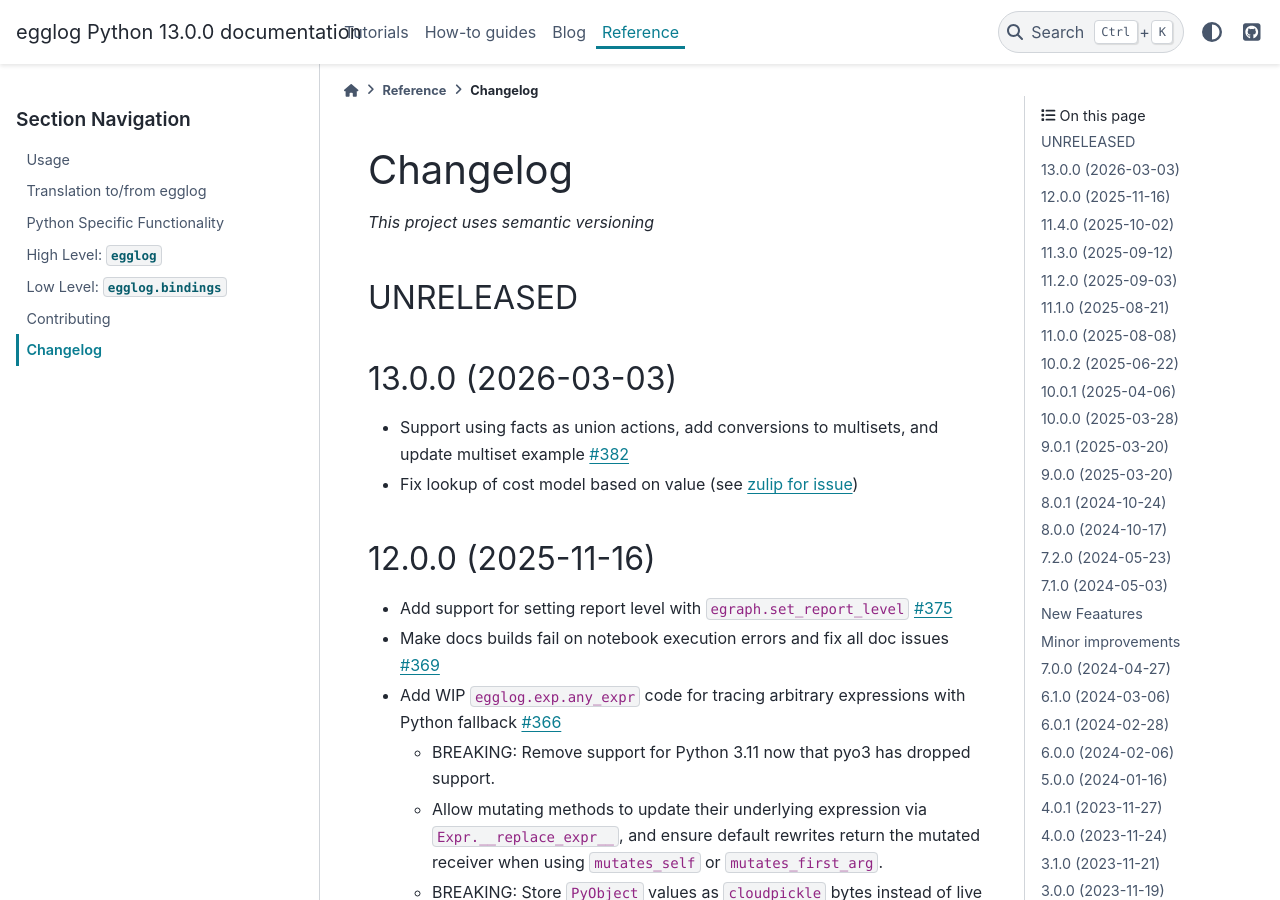
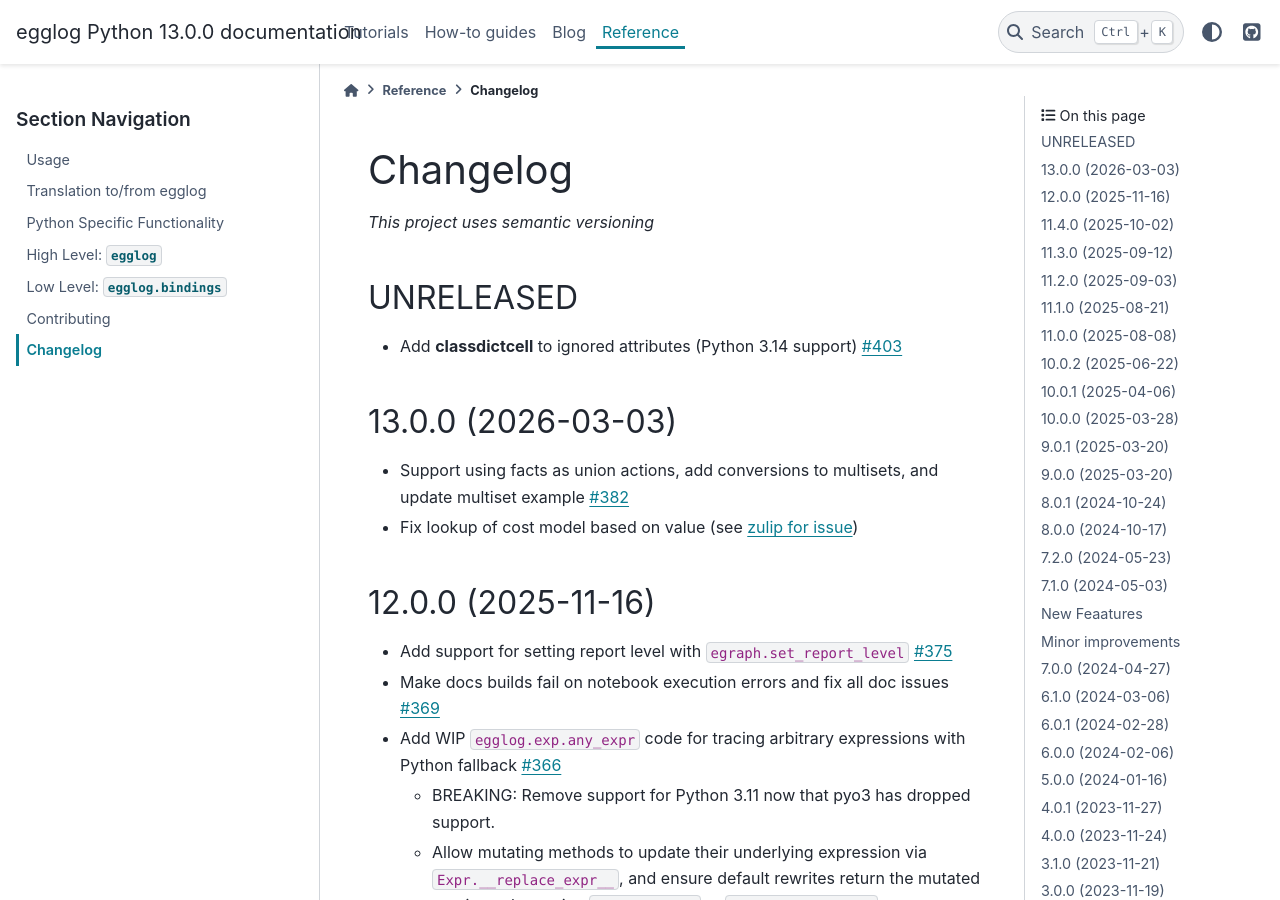
Before and after one commit to egraphs-good/egglog-python, a Sphinx documentation site: the page built from docs/changelog.md, in a window 1280 px wide and 900 px high. Built offline with Sphinx 7.4.7 and the PyData theme 0.15.4, drawn with Linux system fonts in a browser that asks for light colours; pages that are not in the unit, such as notebooks, are missing from menus; comment, search, counter and statistics services are not loaded; the version number is read from the project's files by our own code.

Commit message:
Add changelog entry for PR #403

```diff
--- a/docs/changelog.md
+++ b/docs/changelog.md
@@ -4,6 +4,7 @@ _This project uses semantic versioning_
 
 ## UNRELEASED
 
+- Add __classdictcell__ to ignored attributes (Python 3.14 support) [#403](https://github.com/egraphs-good/egglog-python/pull/403)
 ## 13.0.0 (2026-03-03)
 
 - Support using facts as union actions, add conversions to multisets, and update multiset example [#382](https://github.com/egraphs-good/egglog-python/pull/382)
```
